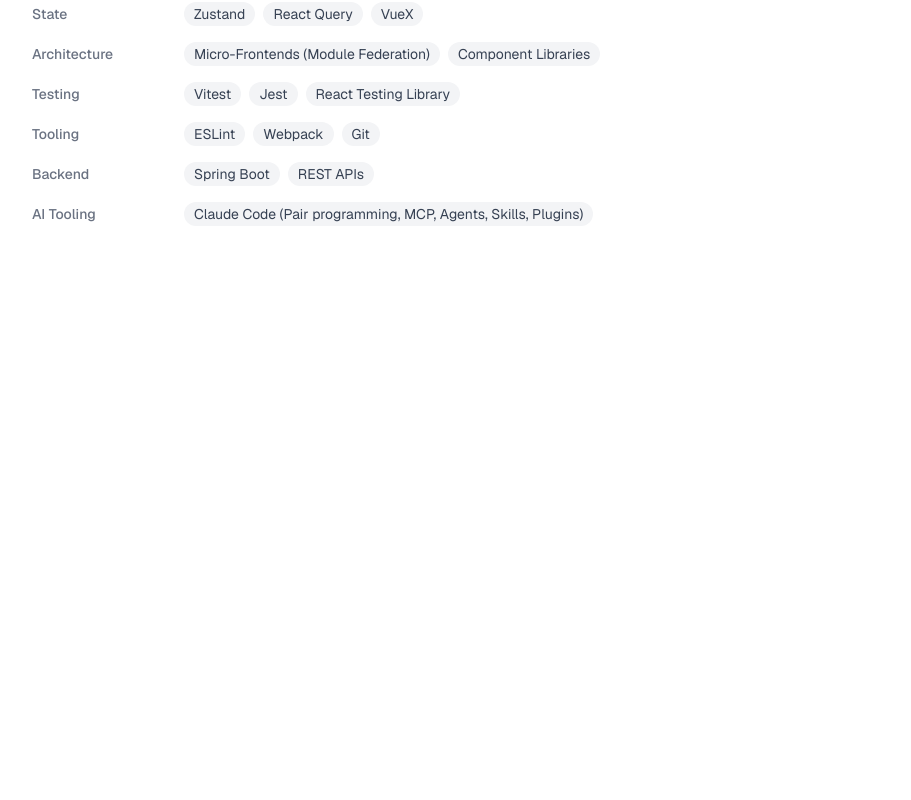
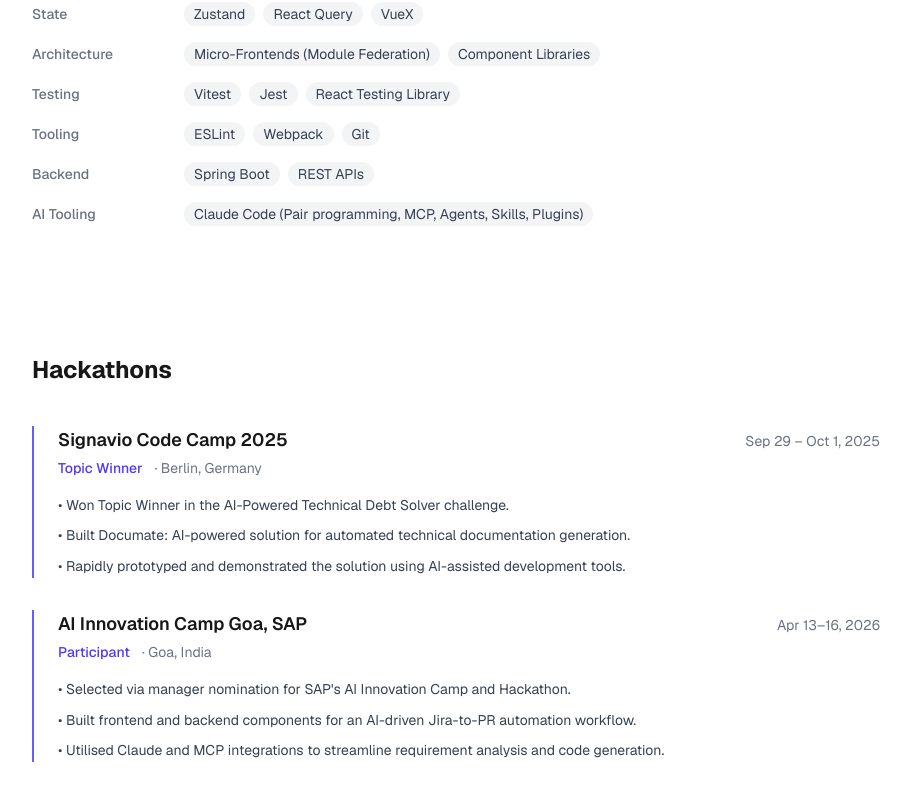
Before and after one commit to k-manisha/k-manisha.github.io, a Next.js app: page / in a window 1280 px wide. Shown: the part 2016-2816 px from the top of the page, without its empty margins (184-1095 px from the left). Before the commit the page ends 2306 px from the top, so only its background shows below. Built offline with nearby package versions, Linux system fonts and the light colour scheme.

Commit message:
feat: add hackathons section

```diff
--- a/app/page.tsx
+++ b/app/page.tsx
@@ -2,6 +2,7 @@
 import Hero from '@/components/Hero'
 import Experience from '@/components/Experience'
 import Skills from '@/components/Skills'
+import Hackathons from '@/components/Hackathons'
 
 export default function Home() {
   return (
@@ -10,6 +11,7 @@
       <Hero />
       <Experience />
       <Skills />
+      <Hackathons />
     </main>
   )
 }
--- /dev/null
+++ b/components/Hackathons.tsx
@@ -0,0 +1,32 @@
+import { hackathons } from '@/data/resume'
+
+export default function Hackathons() {
+  return (
+    <section id="hackathons" className="max-w-4xl mx-auto px-6 py-16">
+      <h2 className="text-2xl font-bold mb-10">Hackathons</h2>
+      <div className="space-y-8">
+        {hackathons.map((item) => (
+          <div key={item.name} className="border-l-2 border-indigo-500 dark:border-indigo-400 pl-6">
+            <div className="flex flex-wrap items-baseline justify-between gap-2 mb-1">
+              <h3 className="text-lg font-semibold">{item.name}</h3>
+              <span className="text-sm text-gray-500 dark:text-gray-400">{item.period}</span>
+            </div>
+            <div className="flex items-center gap-3 mb-4">
+              <span className="text-sm font-medium text-indigo-600 dark:text-indigo-400">
+                {item.result}
+              </span>
+              <span className="text-sm text-gray-500 dark:text-gray-400">· {item.location}</span>
+            </div>
+            <ul className="space-y-2">
+              {item.bullets.map((bullet, i) => (
+                <li key={i} className="text-sm text-gray-700 dark:text-gray-300 leading-relaxed">
+                  • {bullet}
+                </li>
+              ))}
+            </ul>
+          </div>
+        ))}
+      </div>
+    </section>
+  )
+}
```
